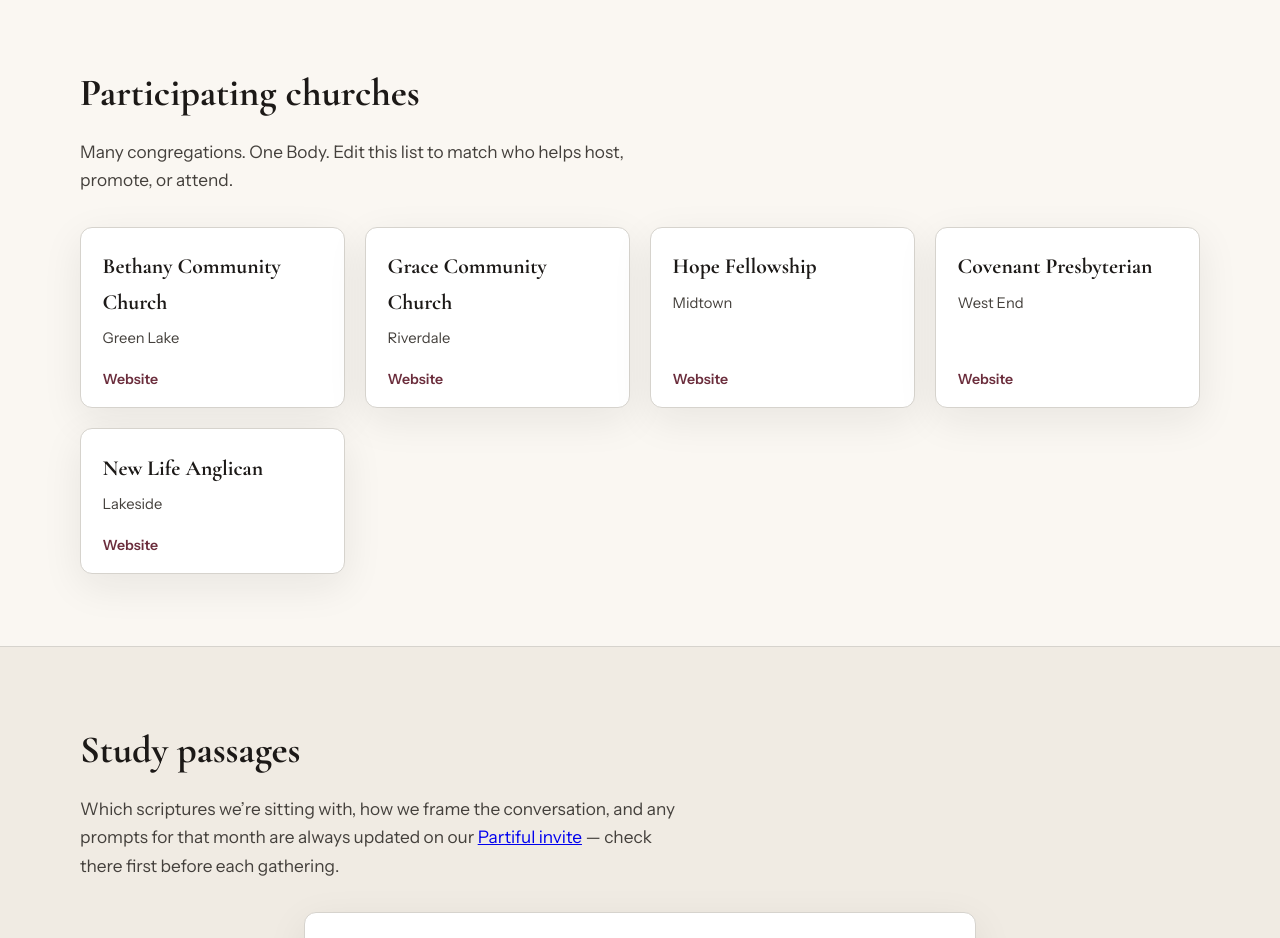
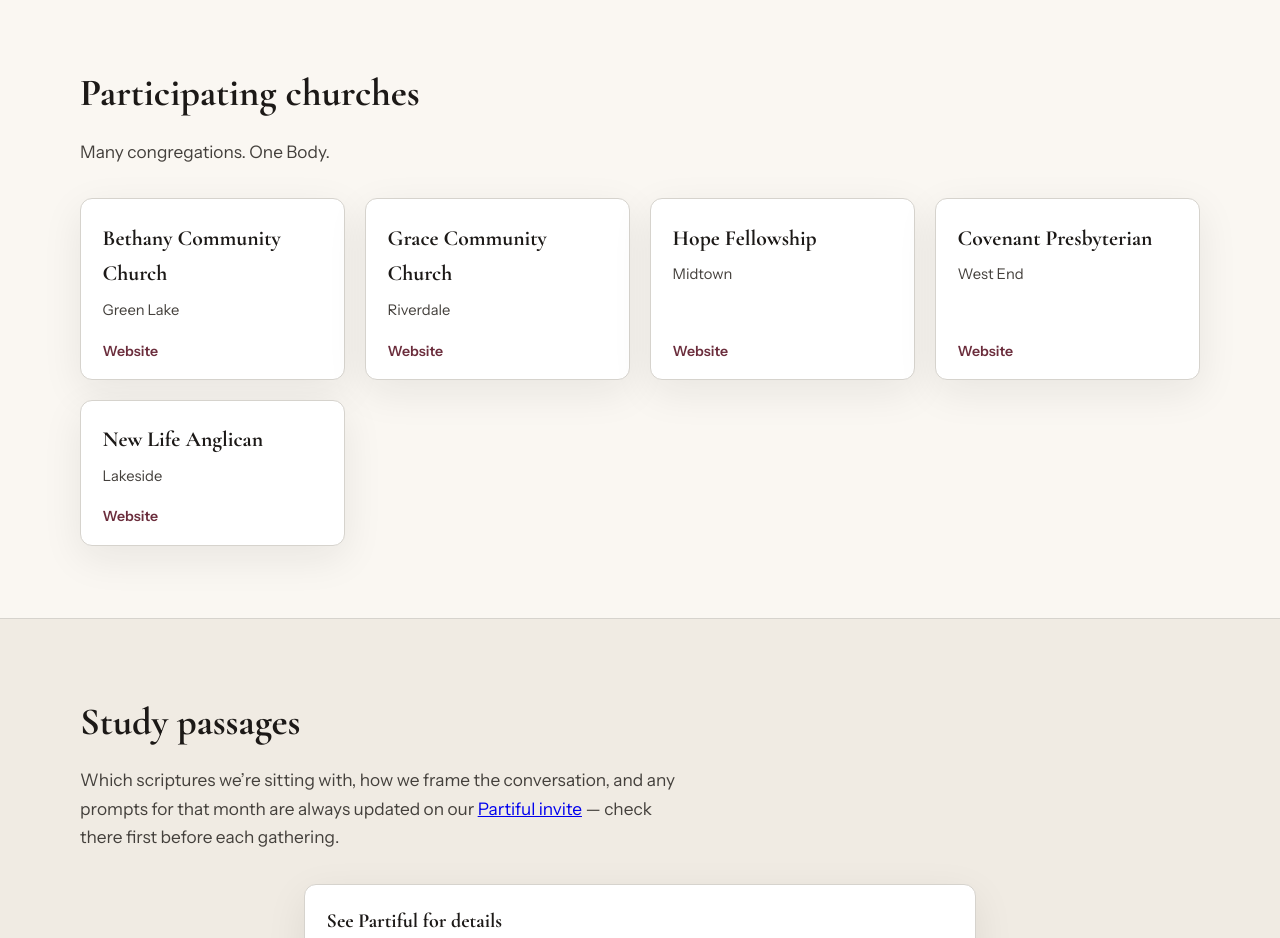
Before and after one commit to hondoentertainment/monthly-bible-study, a plain HTML site: page index.html in a window 1280 px wide. Shown: the part 1140-2078 px from the top of the page. Drawn offline with nearby package versions, Linux system fonts and the light colour scheme.

Commit message:
chore: shorten participating churches intro
Co-authored-by: Cursor <cursoragent@cursor.com>

```diff
--- a/index.html
+++ b/index.html
@@ -130,8 +130,7 @@
           <div class="section__head">
             <h2 class="section__title">Participating churches</h2>
             <p class="section__intro section__intro--inline">
-              Many congregations. One Body. Edit this list to match who helps
-              host, promote, or attend.
+              Many congregations. One Body.
             </p>
           </div>
           <div class="card-grid churches-grid" role="list">
```
